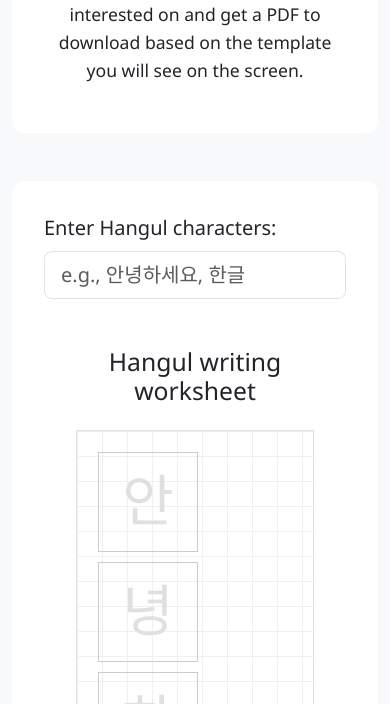
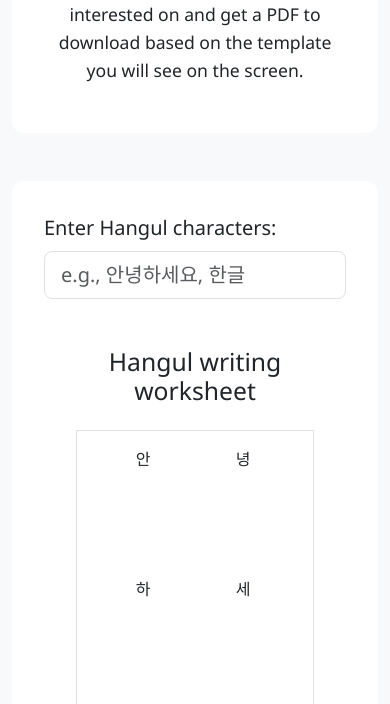
Before and after one commit to dgerenac/AsianLanguagesv2, a plain HTML site: page hangul.html in a window 390 px wide. Shown: the part 346-1050 px from the top of the page. Drawn offline with nearby package versions, Linux system fonts and the light colour scheme.

Commit message:
Update style.css

```diff
--- a/style.css
+++ b/style.css
@@ -144,51 +144,3 @@ footer .footer-social-icon:hover {
   .display-4 {
     font-size: 1.75rem;
   }
-
-  /* Estilo para los cuadrados de la hoja de trabajo */
-.hangul-writing-grid {
-    border: 2px solid #ddd;
-    background-image:
-        linear-gradient(to right, #f0f0f0 1px, transparent 1px),
-        linear-gradient(to bottom, #f0f0f0 1px, transparent 1px);
-    background-size: 25px 25px; /* Tamaño de la cuadrícula de fondo */
-    position: relative;
-}
-
-.hangul-square-container {
-    position: relative;
-    box-sizing: border-box;
-    width: 100px;
-    height: 100px;
-    margin: 5px;
-    border: 1px solid #ccc; /* Borde del cuadrado principal */
-    overflow: hidden;
-}
-
-/* Estilo para el carácter de fondo "plano" */
-.hangul-square-container .char-display {
-    font-family: 'Noto Serif KR', serif; /* Aplicamos la nueva fuente */
-    font-weight: 300; /* Peso de la fuente para un estilo más delgado */
-    font-size: 3.5em; /* Tamaño del texto */
-    color: #e0e0e0; /* Color gris claro para el contorno */
-    position: absolute;
-    top: 50%;
-    left: 50%;
-    transform: translate(-50%, -50%);
-    pointer-events: none;
-    z-index: 1;
-}
-
-/* Estilo para el canvas donde el usuario dibujará */
-.hangul-square-container canvas {
-    position: absolute;
-    top: 0;
-    left: 0;
-    z-index: 2;
-}
-
-/* Borde y sombra al pasar el mouse */
-.hangul-square-container:hover {
-    box-shadow: 0 0 10px rgba(0, 0, 0, 0.1);
-    border-color: #5cb85c;
-}
```
